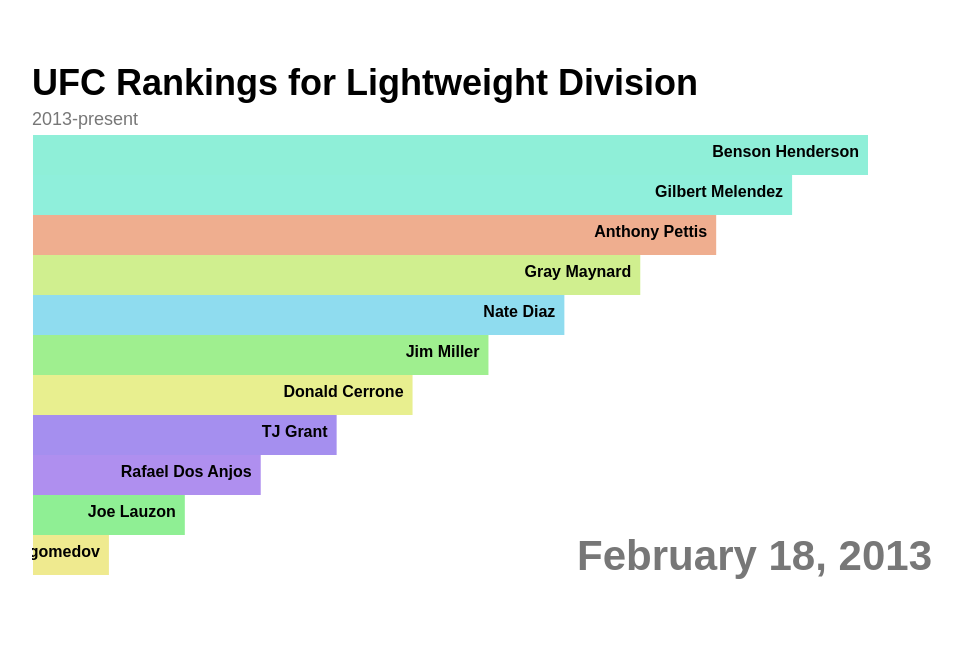
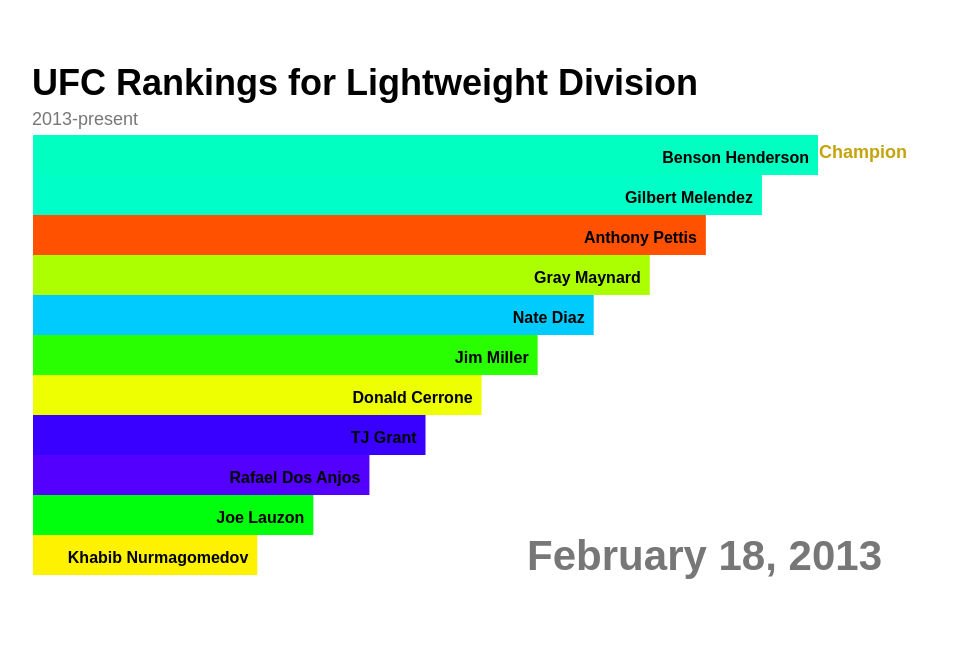
Before and after one commit to cinhui/bar-chart-race, a plain HTML site: page index.html in a window 1280 px wide. Shown: the whole page, without its empty margins (53-1015 px from the left). Drawn offline with nearby package versions, Linux system fonts and the light colour scheme.

Commit message:
fixed bar lengths

```diff
--- a/static/css/style.css
+++ b/static/css/style.css
@@ -37,11 +37,14 @@ text.caption{
 text.label{
   font-weight: 600;
 }
-
 text.valueLabel{
   font-weight: 300;
 }
-
+text.annotate{
+  font-size: 18px;
+  font-weight: 700;
+  fill: #c5a30b;
+}
 text.dateText{
   font-size: 42px;
   font-weight: 700;
--- a/static/src/index.js
+++ b/static/src/index.js
@@ -16,7 +16,7 @@ const svg = d3.select("#bar-chart").append("svg")
 
 const margin = {
    top: 80,
-   right: 0,
+   right: 50,
    bottom: 80,
    left: 0
 };
@@ -35,8 +35,9 @@ svg.append("text")
 
 Promise.all([
    d3.csv("sequence.csv"),
-   d3.csv("lightweight.csv"),])
-   // d3.csv("testdata.csv"),])
+   d3.csv("lightweight.csv"),
+   // d3.json("fighters.json"),
+   ])
    .then(function(data) {
       data[0].forEach(d => {
          sequenceArray.push(d.date_formatted)
@@ -49,9 +50,17 @@ Promise.all([
       // console.log(sequenceStart)
       // console.log(sequenceEnd)
 
-      // Assign random color to each
+      // let fighters = {};
+      // data[2].forEach( d => {
+      //    fighters[d.fighter] = d.bar_color
+      // });
+
+      // console.log(fighters)
+
+      // Assign colors to each
       data[1].forEach( d => {
-         d.colour = d3.hsl(Math.random()*360,0.75,0.75);
+         d.color = d3.hsl(Math.random()*360,1,0.5);
+         // d.color = fighters[d["fighter"]]
       });
 
       let lastValues = {};
@@ -65,7 +74,7 @@ Promise.all([
             const txt  = d[sequence];
             let val  = 0;
             val = parseFloat(txt);
-            val = Math.round( val);
+            val = Math.round(val + 3);
 
             let lastValue = lastValues[ name ];
             if( lastValue == null )
@@ -73,7 +82,7 @@ Promise.all([
 
             ret.push({
                   name     : name,
-                  colour   : d.colour,
+                  color   : d.color,
                   value    : val,
                   lastValue: lastValue
             });
@@ -92,6 +101,7 @@ Promise.all([
 
       // console.log(sequenceValue)
 
+      // Format axes
       let x = d3.scaleLinear()
          .domain([0, d3.max(sequenceValue, d => d.value)])
          .range([margin.left, width-margin.right-65]);
@@ -104,7 +114,7 @@ Promise.all([
          .scale(x)
          .ticks(width > 500 ? 5:2)
          .tickSize(-(height-margin.top-margin.bottom))
-         .tickFormat(d => d3.format(',')(d));
+         .tickFormat("");
 
       // svg.append('g')
       //    .attr('class', 'axis xAxis')
@@ -112,6 +122,13 @@ Promise.all([
       //    .call(xAxis)
       //    .selectAll('.tick line')
       //    .classed('origin', d => d == 0);
+
+      svg.append('text')
+         .attr('class', 'annotate')
+         .attr('x', width-(margin.right/2))
+         .attr('y', 1.35*margin.top)
+         .style('text-anchor', 'end')
+         .html("Champion");
 
       svg.selectAll('rect.bar')
          .data(sequenceValue, d => d.name)
@@ -122,7 +139,7 @@ Promise.all([
          .attr('width', d => x(d.lastValue)-x(0))
          .attr('y', d => y(d.rank)+5)
          .attr('height', y(1)-y(0)-barPadding)
-         .style('fill', d => d.colour);
+         .style('fill', d => d.color);
 
       svg.selectAll('text.label')
          .data(sequenceValue, d => d.name)
@@ -130,7 +147,7 @@ Promise.all([
          .append('text')
          .attr('class', 'label')
          .attr('x', d => x(d.lastValue)-8)
-         .attr('y', d => y(d.rank)+5+((y(1)-y(0))/2)+2)
+         .attr('y', d => y(d.rank)+((y(1)-y(0))/2)+13)
          .style('text-anchor', 'end')
          .html(d => d.name);
 
@@ -140,7 +157,7 @@ Promise.all([
       //    .append('text')
       //    .attr('class', 'valueLabel')
       //    .attr('x', d => x(d.lastValue)+5)
-      //    .attr('y', d => y(d.rank)+5+((y(1)-y(0))/2)+2)
+      //    .attr('y', d => y(d.rank)+((y(1)-y(0))/2)+14)
       //    .text(d => d.lastValue);
 
       let dateText = svg.append('text')
@@ -148,7 +165,6 @@ Promise.all([
          .attr('x', width-margin.right)
          .attr('y', height-margin.bottom)
          .style('text-anchor', 'end');
-         // .html(sequenceArray[sequence-1]);
 
       let ticker = d3.interval(e => {
 
@@ -172,7 +188,7 @@ Promise.all([
             .attr( 'width', d => x(d.value)-x(0))
             .attr('y', d => y(top_n+1)+5)
             .attr('height', y(1)-y(0)-barPadding)
-            .style('fill', d => d.colour)
+            .style('fill', d => d.color)
             .transition()
             .duration(tickDuration)
             .ease(d3.easeLinear)
@@ -202,13 +218,13 @@ Promise.all([
             .append('text')
             .attr('class', 'label')
             .attr('x', d => x(d.value)-8)
-            .attr('y', d => y(top_n+1)+5+((y(1)-y(0))/2)+2)
+            .attr('y', d => y(top_n+1)+((y(1)-y(0))/2)+13)
             .style('text-anchor', 'end')
             .html(d => d.name)
             .transition()
             .duration(tickDuration)
             .ease(d3.easeLinear)
-            .attr('y', d => y(d.rank)+5+((y(1)-y(0))/2)+2);
+            .attr('y', d => y(d.rank)+((y(1)-y(0))/2)+13);
 
 
          labels
@@ -216,7 +232,7 @@ Promise.all([
             .duration(tickDuration)
             .ease(d3.easeLinear)
             .attr('x', d => x(d.value)-8)
-            .attr('y', d => y(d.rank)+5+((y(1)-y(0))/2)+2);
+            .attr('y', d => y(d.rank)+((y(1)-y(0))/2)+13);
 
          labels
             .exit()
```
